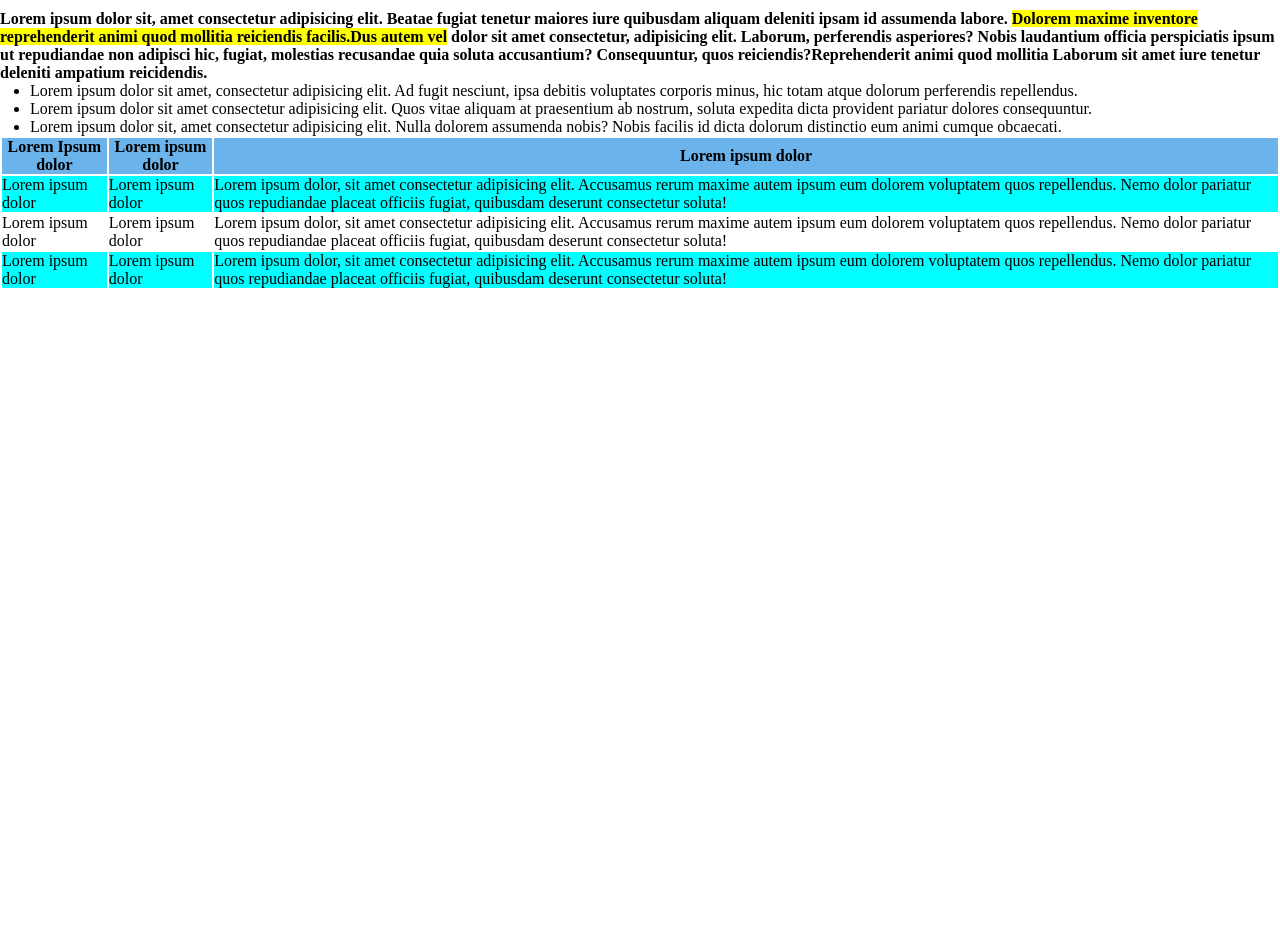
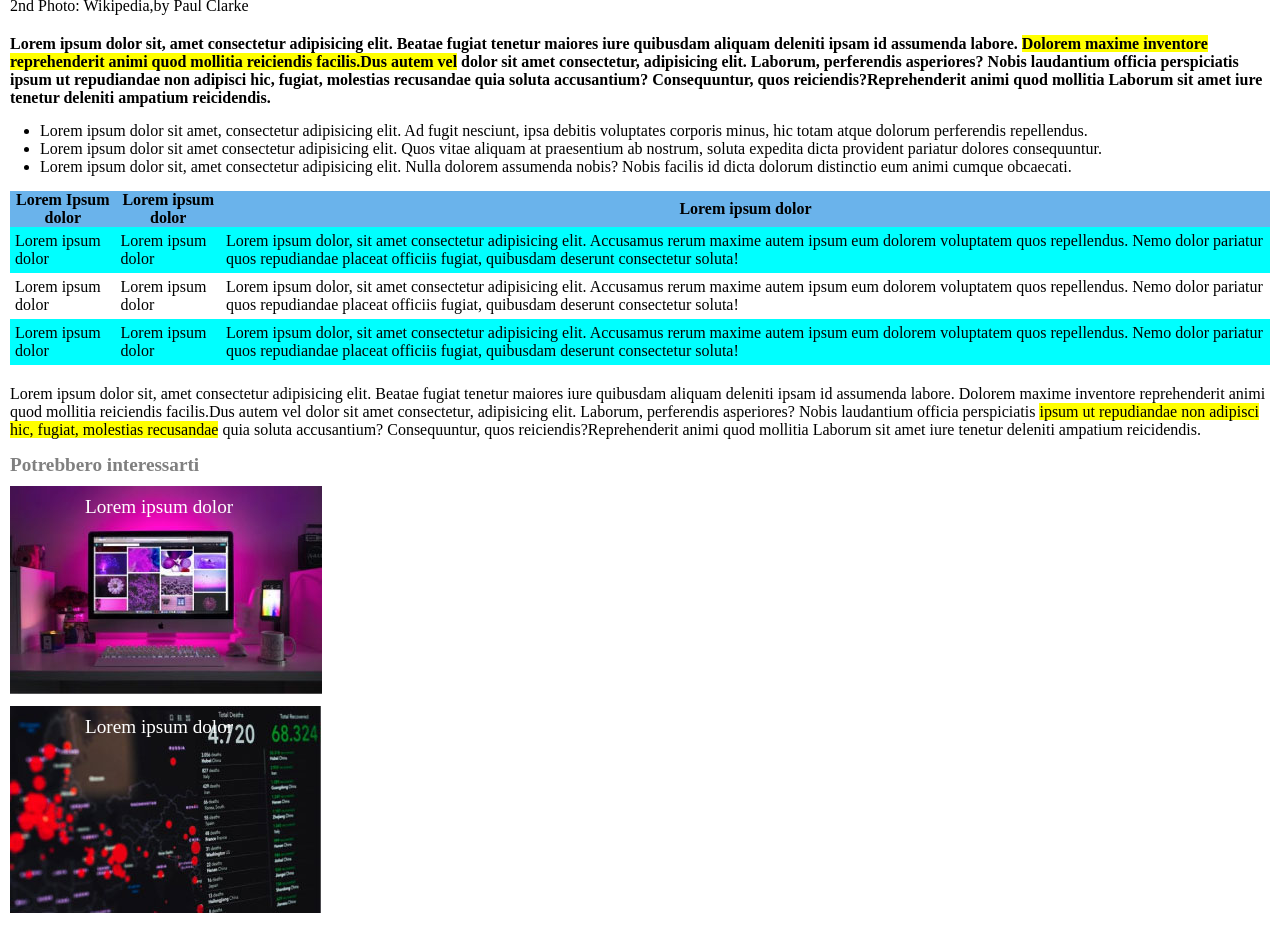
Before and after one commit to marcocentonze/html-css-booleaner, a plain HTML site: page index.html in a window 1280 px wide. Shown: the part 742-1668 px from the top of the page. Before the commit the page ends 1032 px from the top, so only its background shows below. Drawn offline with Linux system fonts and the light colour scheme.

Commit message:
completed Non ho ben capito come formattare la tabella,sicuramente qualcosa con width

```diff
--- a/index.html
+++ b/index.html
@@ -27,7 +27,7 @@
         <!--/section title + info-->
 
         <!--section img + caption-->
-        <section>
+        <section class="margin">
             <div>
             <figure>
                 <img src="img/tim-1.jpg" alt="John S.">
@@ -47,10 +47,10 @@
             <h4>Lorem ipsum dolor sit, amet consectetur adipisicing elit. Beatae fugiat tenetur maiores iure quibusdam aliquam deleniti ipsam id assumenda labore. <span id="text-yellow">Dolorem maxime inventore reprehenderit animi quod mollitia reiciendis facilis.Dus autem vel</span> dolor sit amet consectetur, adipisicing elit. Laborum, perferendis asperiores? Nobis laudantium officia perspiciatis ipsum ut repudiandae non adipisci hic, fugiat, molestias recusandae quia soluta accusantium? Consequuntur, quos reiciendis?Reprehenderit animi quod mollitia Laborum sit amet iure tenetur deleniti ampatium reicidendis.  </h4>
         </div>
             </section>
-            <!--fine 1 parte testo-->
+            <!--/1 parte testo-->
 
             <!--2 parte testo con ul-->
-            <section>
+            <section class="margin">
                 <div id="text-ul">
             <ul>
                 <li>Lorem ipsum dolor sit amet, consectetur adipisicing elit. Ad fugit nesciunt, ipsa debitis voluptates corporis minus, hic totam atque dolorum perferendis repellendus.</li>
@@ -59,16 +59,16 @@
             </ul>
         </div>
         </section>
-        <!--/parte testo con ul-->
+        <!--/2 parte testo con ul-->
 
-        <!--parte testo con tab-->
+        <!--3 parte testo con tab-->
 
-            <table>
+            <table class="margin">
                 <thead>
                     <tr>
-                        <th>Lorem Ipsum dolor</th>
-                        <th>Lorem ipsum dolor</th>
-                        <th>Lorem ipsum dolor</th>
+                        <th class="quarter-width">Lorem Ipsum dolor</th>
+                        <th class="quarter-width">Lorem ipsum dolor</th>
+                        <th class="half-width">Lorem ipsum dolor</th>
                     </tr>
                 </thead>
                 <tbody>
@@ -92,8 +92,28 @@
                     </tr>
                 </tfoot>
             </table>
-            <!--/parte testo con tab-->
+            <!--/3 parte testo con tab-->
 
+           <!--4 parte testo-->
+        <section class="main-text">
+            <div>
+            <span>Lorem ipsum dolor sit, amet consectetur adipisicing elit. Beatae fugiat tenetur maiores iure quibusdam aliquam deleniti ipsam id assumenda labore. Dolorem maxime inventore reprehenderit animi quod mollitia reiciendis facilis.Dus autem vel dolor sit amet consectetur, adipisicing elit. Laborum, perferendis asperiores? Nobis laudantium officia perspiciatis <span id="text-yellow">ipsum ut repudiandae non adipisci hic, fugiat, molestias recusandae</span> quia soluta accusantium? Consequuntur, quos reiciendis?Reprehenderit animi quod mollitia Laborum sit amet iure tenetur deleniti ampatium reicidendis.</h4>
+        </div>
+            </section>
+            <!--/4 parte testo-->
+
+            <!--input img-->
+            <section class="margin">
+                <h5>Potrebbero interessarti</h5>
+                <div class="img-pc">
+                    <img src="img/monitor.jpg" alt="monitor">
+                    <p id="Lor1">Lorem ipsum dolor</p>
+                </div>
+                <div class="img-pc">
+                    <img src="img/graph.jpg" alt="graphic">
+                    <p id="Lor2">Lorem ipsum dolor</p>
+                </div>
+            </section>
 
 
 
--- a/stylesheet.css
+++ b/stylesheet.css
@@ -19,6 +19,7 @@
     top:80px;
     left:10px;
 }
+
 
 h1 {
     font-size:50px;
@@ -44,7 +45,9 @@ ul {
 table{
     margin-left: auto;
     margin-right: auto;
+    border-collapse: collapse;
 }
+
 thead {
     background-color: rgb(106, 179, 235);
 }
@@ -54,3 +57,37 @@ tbody,tfoot{
 #tr-no-color{
     background-color: white;
 }
+table td{
+    padding: 5px;
+}
+section>h5{
+    color: gray;
+    font-size: larger;
+}
+.img-pc{
+    position:relative;
+    margin-top: 10px;
+    width: 250px;
+    height:210px ;
+}
+#Lor1 {
+    position: absolute;
+    top:10px;
+    left:75px;
+    color: white;
+    font-size: larger;
+
+}
+#Lor2 {
+    position:absolute;
+    top:10px;
+    left:75px;
+    color: white;
+    font-size: larger;
+}
+main{
+    margin: 10px;
+}
+.margin{
+    margin-top: 15px;
+}
```
